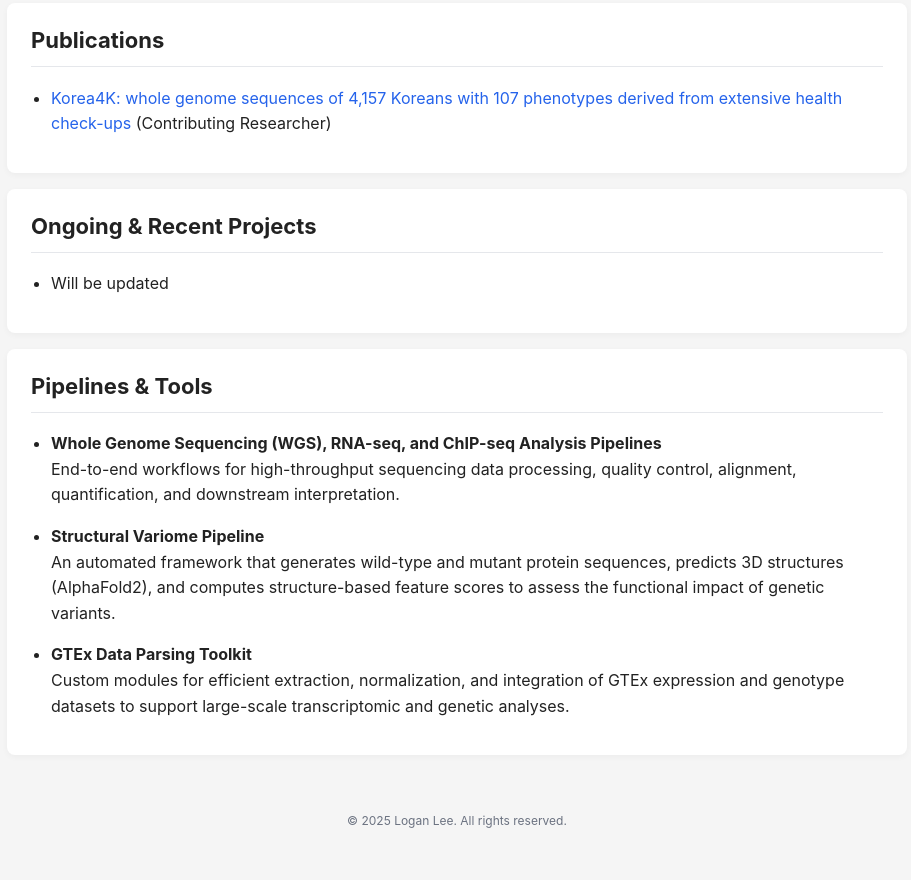
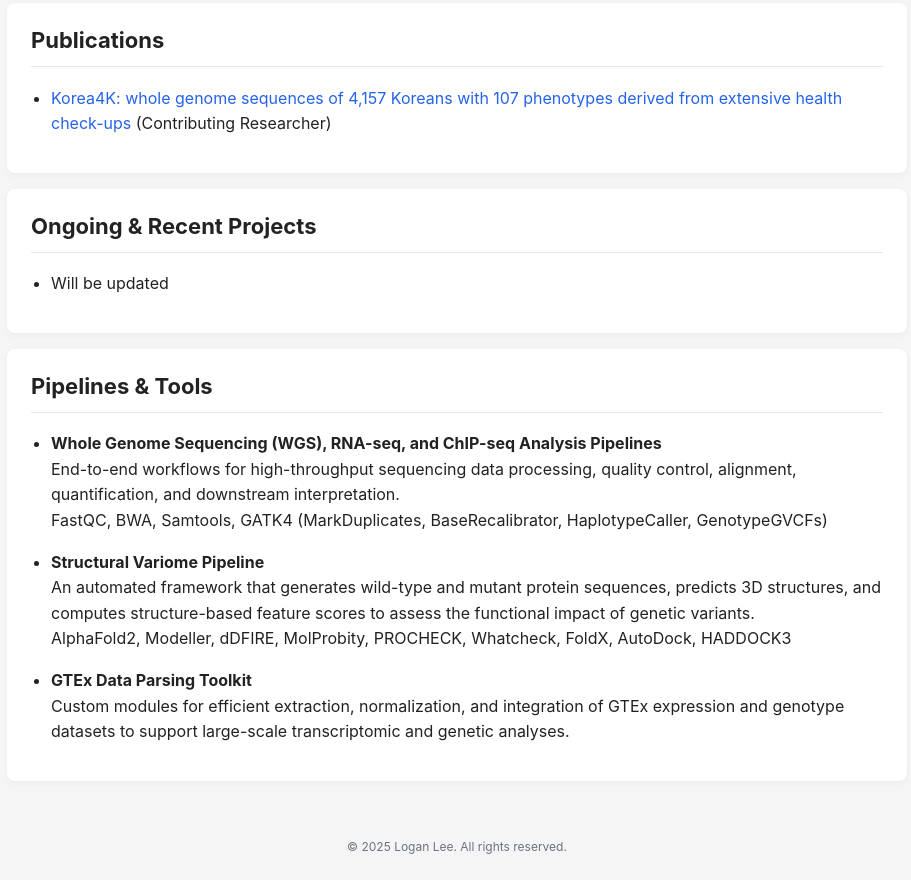
Before and after one commit to LoganLHJ/LoganLeeKr, a plain HTML site: page research/index.html in a window 1280 px wide. Shown: the part 881-1761 px from the top of the page, without its empty margins (183-1094 px from the left). Before the commit the page ends 1735 px from the top, so only its background shows below. Drawn offline with Linux system fonts and the light colour scheme.

Commit message:
updated tools

```diff
--- a/research/index.html
+++ b/research/index.html
@@ -164,14 +164,19 @@
         <li>
           <strong>Whole Genome Sequencing (WGS), RNA-seq, and ChIP-seq Analysis Pipelines</strong><br>
           End-to-end workflows for high-throughput sequencing data processing, quality control, alignment,
-          quantification, and downstream interpretation.
+          quantification, and downstream interpretation.<br>
+          <span class="meta">
+            FastQC, BWA, Samtools, GATK4 (MarkDuplicates, BaseRecalibrator, HaplotypeCaller, GenotypeGVCFs)
+          </span>
         </li>
         <p></p>
         <li>
           <strong>Structural Variome Pipeline</strong><br>
-          An automated framework that generates wild-type and mutant protein sequences, predicts 3D structures
-          (AlphaFold2), and computes structure-based feature scores to assess the functional impact of
-          genetic variants.
+          An automated framework that generates wild-type and mutant protein sequences, predicts 3D structures, and computes structure-based feature scores to assess the functional impact of
+          genetic variants.<br>
+          <span class="meta">
+            AlphaFold2, Modeller, dDFIRE, MolProbity, PROCHECK, Whatcheck, FoldX, AutoDock, HADDOCK3
+          </span>
         </li>
         <p></p>
         <li>
```
